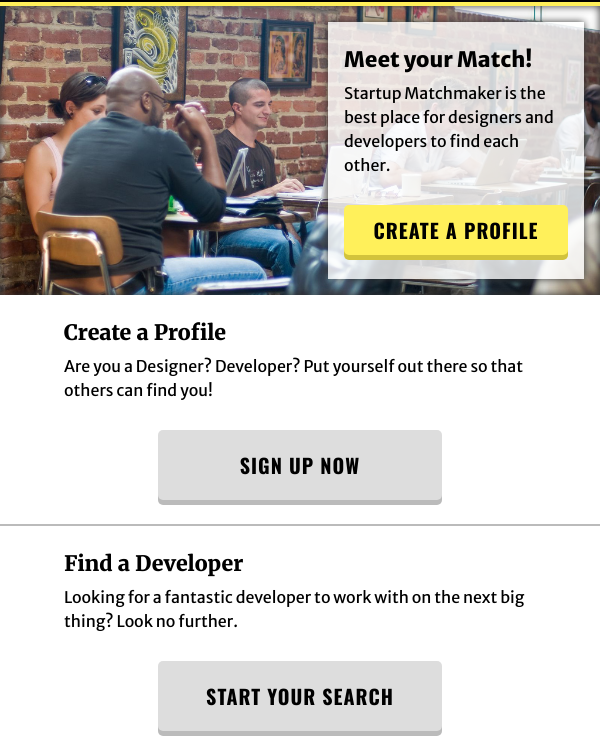
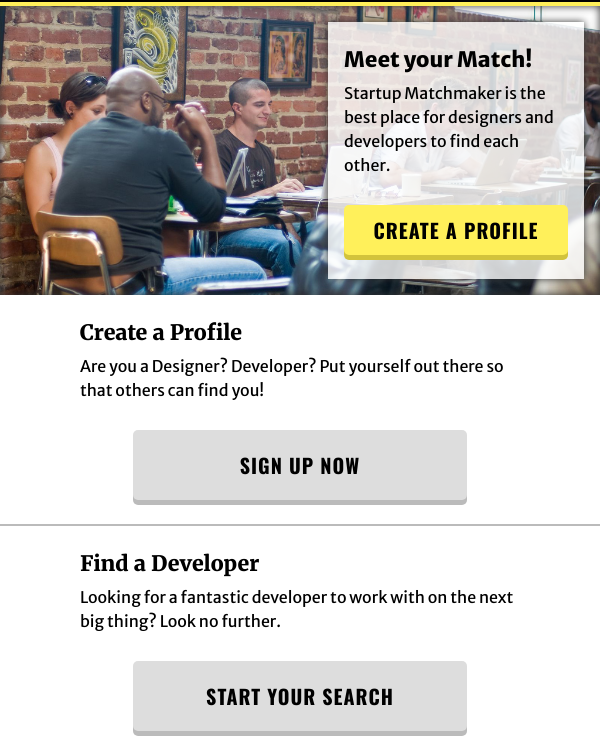
Before and after one commit to benjlevine/startup-matchmaker, a plain HTML site: page index.html in a window 600 px wide. Shown: the part 62-800 px from the top of the page. Drawn offline with nearby package versions, Linux system fonts and the light colour scheme.

Commit message:
done i think?

```diff
--- a/css/style.css
+++ b/css/style.css
@@ -178,13 +178,13 @@ footer {
 
 @media screen and (min-width: 540px) and (max-width: 719px){
   aside section {
-    padding-left: 4em;
-    padding-right: 4em;
+    padding-left: 5em;
+    padding-right: 5em;
   }
   aside .button {
     padding: 1em 2em;
-    margin-left: 20%;
-    margin-right: 20%;
+    margin-left: 12%;
+    margin-right: 12%;
   }
 }
 
```
